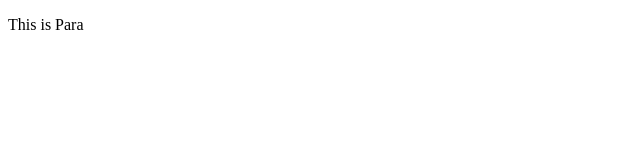
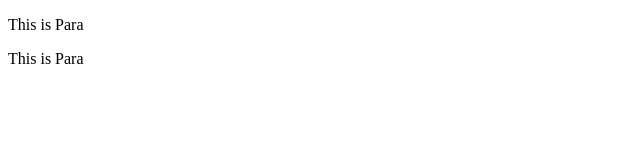
Before and after one commit to zainabmalik567/Learn_html, a plain HTML site: page Paras/index.html in a window 1280 px wide. Shown: the full height of the page, 0-640 px from the left. Drawn offline with Linux system fonts and the light colour scheme.

Commit message:
Change done

```diff
--- a/Paras/index.html
+++ b/Paras/index.html
@@ -5,5 +5,6 @@
     </head>
     <body>
         <p> This is Para</p>
+        <p> This is Para</p>
     </body>
 </html>
```
